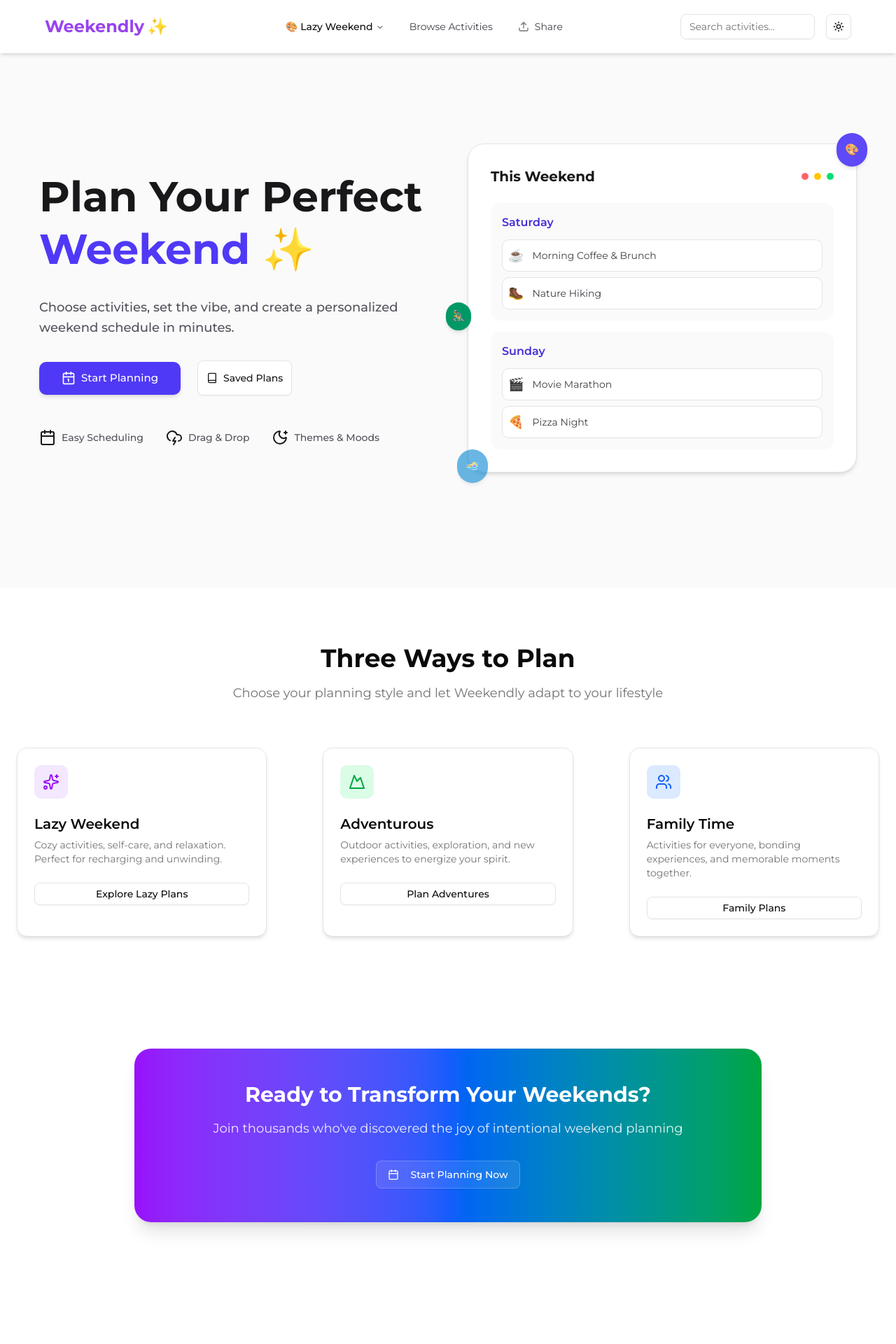
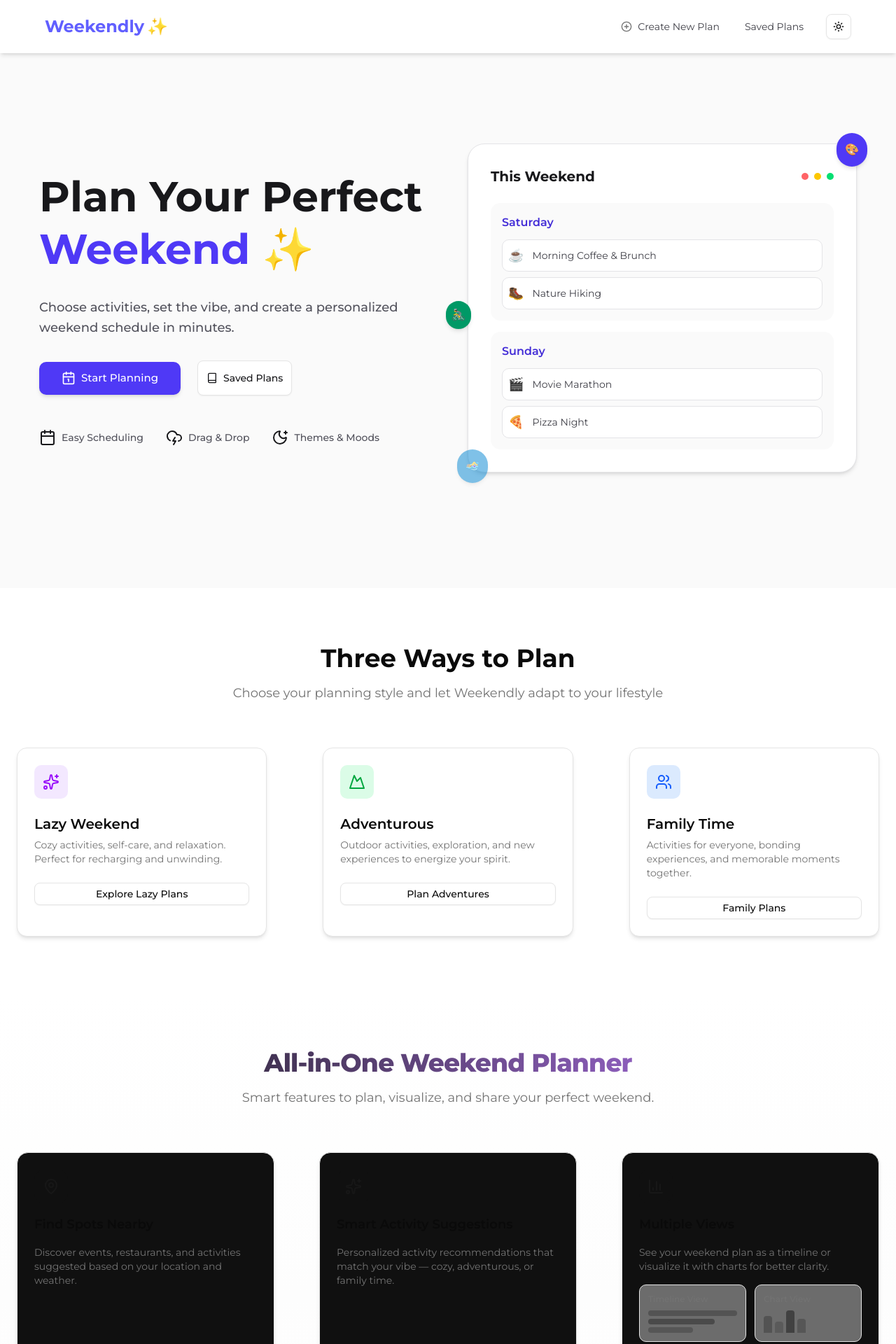
Before and after one commit to axnand/planner, a Next.js app: page / in a window 1280 px wide. Shown: the top 1920 px of the page at 70% size. Before the commit the page ends 1826 px from the top, so only its background shows below. Built offline with nearby package versions, Linux system fonts and the light colour scheme.

Commit message:
ui fixation

```diff
--- a/src/app/page.js
+++ b/src/app/page.js
@@ -6,6 +6,7 @@ import ThemeToggle from "@/components/ThemeToggle";
 
 import Link from 'next/link';
 import Image from "next/image";
+import Features from "@/components/Features";
 
 
 export default function Home() {
@@ -13,6 +14,7 @@ export default function Home() {
     <>
     <HeroSection/>
     <FeatureSection/>
+    <Features/>
     <CTASection/>
     </>
   );
--- a/src/components/CTASection.jsx
+++ b/src/components/CTASection.jsx
@@ -9,24 +9,28 @@ export default function CTASection() {
 
   return (
     <section className="px-6 py-20">
-      <div className="mx-auto max-w-4xl text-center">
-        <div className="rounded-3xl bg-gradient-to-r from-purple-600 via-blue-600 to-green-600 p-12 text-white shadow-xl">
-          <h2 className="mb-4 text-3xl font-bold">
-            Ready to Transform Your Weekends?
+      <div className="mx-auto max-w-5xl text-center">
+        <div className="relative rounded-3xl p-12 shadow-2xl bg-white/10 backdrop-blur-md border border-white/20">
+  <h2 className="text-4xl md:text-6xl font-extrabold tracking-tight bg-gradient-to-r from-primary via-purple-400 to-pink-500 bg-clip-text text-transparent">
+    Plan Smarter, Enjoy Harder
   </h2>
-          <p className="mb-8 text-lg opacity-90">
-            Join thousands who've discovered the joy of intentional weekend planning
+  <p className="mb-8 mt-5 text-lg text-gray-100 text-center max-w-2xl mx-auto">
+    Weekendly makes planning simple, fun, and shareable — so you can focus on making memories.
   </p>
+  <div className="flex justify-center">
     <Button
       size="lg"
       onClick={() => setShowPlanner(true)}
-            className="bg-white/10 border border-white/20 text-white hover:bg-white/20 hover:text-white transition-colors"
+      className="bg-gradient-to-r cursor-pointer from-fuchsia-500 via-purple-500 to-primary text-white font-semibold px-8 py-4 rounded-full hover:scale-105 transition-transform shadow-lg"
     >
       <Calendar className="mr-2 h-5 w-5" />
       Start Planning Now
     </Button>
   </div>
 </div>
+
+
+      </div>
     </section>
   )
 }
--- /dev/null
+++ b/src/components/Features.jsx
@@ -0,0 +1,103 @@
+import { BarChart3, Calendar, Download, MapPin, Share2, Sparkles } from "lucide-react"
+import { Card } from "./ui/card"
+
+export default function Features(){
+
+    const feature =[
+        {
+          title: "Find Spots Nearby",
+          desc: "Discover events, restaurants, and activities suggested based on your location and weather.",
+          icon: <MapPin className="h-6 w-6 text-primary" />,
+        },
+        {
+          title: "Smart Activity Suggestions",
+          desc: "Personalized activity recommendations that match your vibe — cozy, adventurous, or family time.",
+          icon: <Sparkles className="h-6 w-6 text-primary" />,
+        },
+        {
+          title: "Multiple Views",
+          desc: "See your weekend plan as a timeline or visualize it with charts for better clarity.",
+          icon: <BarChart3 className="h-6 w-6 text-primary" />,
+          preview: true,
+        },
+        {
+          title: "Extend Your Weekend",
+          desc: "Option to stretch your plans across Friday evening or Monday morning for extra fun.",
+          icon: <Calendar className="h-6 w-6 text-primary" />,
+        },
+        {
+          title: "Save & Export",
+          desc: "Save your plans securely, export as PDF or poster image, and share with your friends.",
+          icon: <Download className="h-6 w-6 text-primary" />,
+        },
+        {
+          title: "Shareable Links",
+          desc: "Generate a unique link for each plan so you can invite friends to join instantly.",
+          icon: <Share2 className="h-6 w-6 text-primary" />,
+        },
+      ]
+    return(
+        <section className="px-6 py-20 bg-gradient-to-b from-background via-muted/20 to-background">
+  <div className="mx-auto max-w-7xl">
+    {/* Header */}
+    <div className="mb-16 text-center space-y-4">
+      <h2 className="text-4xl font-extrabold tracking-tight bg-gradient-to-r from-primary to-purple-400 bg-clip-text text-transparent">
+        All-in-One Weekend Planner
+      </h2>
+      <p className="text-lg text-muted-foreground max-w-2xl mx-auto">
+        Smart features to plan, visualize, and share your perfect weekend.
+      </p>
+    </div>
+
+    {/* Features Grid */}
+    <div className="grid gap-16 md:grid-cols-2 lg:grid-cols-3">
+      {feature.map((feature, i) => (
+        <Card
+          key={i}
+
+          className="group relative border overflow-hidden bg-[#101010] p-6 shadow-md transition-all duration-300 hover:shadow-xl hover:-translate-y-1 hover:border-primary/40 rounded-2xl"
+        >
+          {/* Glow overlay */}
+          <div className="absolute inset-0 bg-gradient-to-tr from-primary/10 via-transparent to-purple-500/10 opacity-0 group-hover:opacity-100 transition-opacity duration-500" />
+
+          <div className="relative space-y-4">
+            <div className="inline-flex h-12 w-12 items-center justify-center rounded-xl bg-primary/10 group-hover:scale-110 transition-transform duration-300">
+              {feature.icon}
+            </div>
+            <h3 className="text-lg font-semibold text-card-foreground">{feature.title}</h3>
+            <p className="text-sm text-muted-foreground">{feature.desc}</p>
+
+            {/* Special preview for Multiple Views */}
+            {feature.preview && (
+              <div className="mt-4 flex gap-3">
+                <div className="flex-1 rounded-lg bg-muted/40 p-3 border border-border">
+                  <div className="text-xs font-medium text-muted-foreground mb-2">Timeline View</div>
+                  <div className="space-y-1">
+                    <div className="h-2 bg-primary/30 rounded"></div>
+                    <div className="h-2 bg-primary/40 rounded w-3/4"></div>
+                    <div className="h-2 bg-primary/25 rounded w-1/2"></div>
+                  </div>
+                </div>
+                <div className="flex-1 rounded-lg bg-muted/40 p-3 border border-border">
+                  <div className="text-xs font-medium text-muted-foreground mb-2">Chart View</div>
+                  <div className="flex items-end gap-1 h-8">
+                    <div className="bg-primary/30 rounded-t w-3 h-6"></div>
+                    <div className="bg-primary/20 rounded-t w-3 h-4"></div>
+                    <div className="bg-primary/50 rounded-t w-3 h-8"></div>
+                    <div className="bg-primary/25 rounded-t w-3 h-5"></div>
+                  </div>
+                </div>
+              </div>
+            )}
+          </div>
+        </Card>
+      ))}
+    </div>
+
+
+
+  </div>
+</section>
+
+    )
+}
--- a/src/components/HeroSection.jsx
+++ b/src/components/HeroSection.jsx
@@ -50,21 +50,25 @@ const HeroSection = () => {
 
             {/* CTA Buttons */}
             <div className="flex flex-col sm:flex-row gap-6 justify-center lg:justify-start lg:items-center">
+              <Link href="/weekend-planner">
               <button
                 className="px-8 py-3 text-[15px] bg-indigo-600 flex items-center gap-2 cursor-pointer text-white font-medium rounded-lg hover:bg-indigo-700 transition-all duration-200 shadow-md"
               >
                 <Calendar1 className='h-5 w-5'/>
-                <Link href="/weekend-planner">Start Planning</Link>
+                Start Planning
               </button>
+              </Link>
+              <Link href="/saved">
               <Button
                 variant="outline"
                 className={`px-8 py-6 cursor-pointer`}
 
               >
                 <Book className="h-4 w-4" />
-                <Link href="/saved">Saved Plans</Link>
+                Saved Plans
 
               </Button>
+              </Link>
             </div>
 
             {/* Features Preview */}
--- a/src/components/Navbar.jsx
+++ b/src/components/Navbar.jsx
@@ -15,7 +15,7 @@ import {
 import { Button } from "@/components/ui/button"
 import { Input } from "@/components/ui/input"
 import ThemeSwitcher from "./ThemeSwitcher"
-import { Upload } from "lucide-react"
+import { Plus, PlusCircle, PlusCircleIcon, Upload } from "lucide-react"
 
 const themes = ["Lazy Weekend", "Adventurous", "Family"]
 const savedPlans = [
@@ -31,50 +31,34 @@ export default function WeekendlyNavbar() {
       <div className="container mx-auto px-6 py-3 flex items-center justify-between">
 
         {/* Logo */}
-        <Link href="/" className="text-2xl font-bold text-[#9843ed] flex items-center space-x-1">
+        <Link href="/" className="text-2xl font-bold text-indigo-500 flex items-center space-x-1">
           <span>Weekendly</span>
           <span>✨</span>
         </Link>
 
         {/* Desktop Navigation */}
-        <div className="hidden md:flex items-center space-x-6">
+        <div className="hidden md:flex items-center space-x-6 ">
           <NavigationMenu>
             <NavigationMenuList className="flex items-center space-x-4">
 
-              <NavigationMenuItem>
-                <NavigationMenuTrigger className="px-2 py-1 rounded-md hover:bg-indigo-50 dark:hover:bg-zinc-800">
-                  🎨 {themeType}
-                </NavigationMenuTrigger>
-                <NavigationMenuContent className="mt-1 p-2 bg-white dark:bg-zinc-900 rounded-md shadow-lg grid gap-2 w-48">
-                  {themes.map(theme => (
-                    <Button
-                      key={theme}
-                      variant="ghost"
-                      className="w-full text-left hover:bg-indigo-100 dark:hover:bg-zinc-800"
-                      onClick={() => setThemeType(theme)}
-                    >
-                      {theme}
-                    </Button>
-                  ))}
-                </NavigationMenuContent>
-              </NavigationMenuItem>
-              {/* Browse Activities */}
+
+              {/* Share / Export */}
               <NavigationMenuItem>
                 <NavigationMenuLink asChild>
-                  <Link href="/browse" className="px-2 py-1 rounded-md text-zinc-700 dark:text-zinc-200 hover:text-indigo-600 dark:hover:text-indigo-400">
-                    Browse Activities
+                  <Link href="/share" className="px-2 flex-row gap-2 items-center py-2 rounded-md text-zinc-700 dark:text-zinc-200 hover:text-indigo-600 dark:hover:text-indigo-400">
+                    <PlusCircleIcon/><span>Create New Plan</span>
+                  </Link>
+                </NavigationMenuLink>
+              </NavigationMenuItem>
+              <NavigationMenuItem>
+                <NavigationMenuLink asChild>
+                  <Link href="/saved" className="px-2 py-2 rounded-md text-zinc-700 dark:text-zinc-200 hover:text-indigo-600 dark:hover:text-indigo-400">
+                    Saved Plans
                   </Link>
                 </NavigationMenuLink>
               </NavigationMenuItem>
 
-              {/* Share / Export */}
-              <NavigationMenuItem>
-                <NavigationMenuLink asChild>
-                  <Link href="/share" className="px-2 flex-row gap-2 items-center py-1 rounded-md text-zinc-700 dark:text-zinc-200 hover:text-indigo-600 dark:hover:text-indigo-400">
-                    <Upload/><span>Share</span>
-                  </Link>
-                </NavigationMenuLink>
-              </NavigationMenuItem>
+
 
               {/* Theme Selector */}
 
@@ -84,6 +68,11 @@ export default function WeekendlyNavbar() {
             <NavigationMenuIndicator />
             <NavigationMenuViewport />
           </NavigationMenu>
+          <div className="flex gap-4">
+        <div className="hidden md:flex">
+          <ThemeSwitcher />
+        </div>
+        </div>
 
           {/* Search */}
 
@@ -91,12 +80,7 @@ export default function WeekendlyNavbar() {
         </div>
 
         {/* Right: Theme Toggle */}
-        <div className="flex gap-4">
-        <Input placeholder="Search activities..." className="w-48" />
-        <div className="hidden md:flex">
-          <ThemeSwitcher />
-        </div>
-        </div>
+
 
       </div>
     </nav>
--- a/src/components/PlanVisualisation.jsx
+++ b/src/components/PlanVisualisation.jsx
@@ -3,8 +3,11 @@ import { Card, CardContent, CardDescription, CardHeader, CardTitle } from "@/com
 import { Badge } from "@/components/ui/badge";
 import { Clock, MapPin } from "lucide-react";
 import { cn } from "@/lib/utils";
+import { useTheme } from "next-themes";
 
 const PlanVisualisation = ({ plan, viewMode }) => {
+  const { theme } = useTheme();
+
   const getThemeColor = (theme) => {
     switch (theme) {
       case "lazy": return "hsl(var(--theme-lazy))";
@@ -26,13 +29,12 @@ const PlanVisualisation = ({ plan, viewMode }) => {
   const getDayLabel = (day) => day.charAt(0).toUpperCase() + day.slice(1);
 
   if (viewMode === "chart") {
-    // Prepare data for charts
   const activitiesByDay = plan.activeDays.map(day => ({
     day: getDayLabel(day),
     activities: plan.scheduleItems.filter(item => item.day === day).length,
     totalTime: plan.scheduleItems
       .filter(item => item.day === day)
-        .reduce((sum, item) => sum + item.activity.estimatedTime, 0)
+      .reduce((sum, item) => sum + item.activity.estimatedTime, 0),
   }));
 
   const activitiesByCategory = plan.scheduleItems.reduce((acc, item) => {
@@ -44,38 +46,50 @@ const PlanVisualisation = ({ plan, viewMode }) => {
   const categoryData = Object.entries(activitiesByCategory).map(([category, count]) => ({
     category: category.charAt(0).toUpperCase() + category.slice(1),
     count,
-      fill: getThemeColor(plan.theme)
   }));
 
-    const COLORS = ["#8884d8", "#82ca9d", "#ffc658", "#ff7300", "#8dd1e1"];
+  // High contrast palettes for light/dark mode
+  const COLORS_LIGHT = ["#2563eb", "#16a34a", "#f59e0b", "#dc2626", "#9333ea"];
+  const COLORS_DARK = ["#60a5fa", "#4ade80", "#facc15", "#f87171", "#c084fc"];
+
+  const COLORS = theme === "dark" ? COLORS_DARK : COLORS_LIGHT;
 
   return (
     <div className="space-y-6">
       <div className="grid gap-6 md:grid-cols-2">
         {/* Activities by Day Chart */}
-          <Card className="border-card-border bg-surface">
+        <Card className="border-card-border bg-surface dark:bg-neutral-900">
           <CardHeader>
-              <CardTitle className="text-lg">Activities by Day</CardTitle>
-              <CardDescription>Number of activities planned for each day</CardDescription>
+            <CardTitle className="text-lg dark:text-white">Activities by Day</CardTitle>
+            <CardDescription className="dark:text-gray-300">
+              Number of activities planned for each day
+            </CardDescription>
           </CardHeader>
           <CardContent>
             <ResponsiveContainer width="100%" height={200}>
               <BarChart data={activitiesByDay}>
-                  <CartesianGrid strokeDasharray="3 3" />
-                  <XAxis dataKey="day" />
-                  <YAxis />
-                  <Tooltip />
-                  <Bar dataKey="activities" fill={getThemeColor(plan.theme)} />
+                <CartesianGrid strokeDasharray="3 3" stroke={theme === "dark" ? "#444" : "#ccc"} />
+                <XAxis dataKey="day" stroke={theme === "dark" ? "#fff" : "#000"} />
+                <YAxis stroke={theme === "dark" ? "#fff" : "#000"} />
+                <Tooltip
+                  contentStyle={{
+                    backgroundColor: theme === "dark" ? "#1f2937" : "#fff",
+                    color: theme === "dark" ? "#fff" : "#000",
+                  }}
+                />
+                <Bar dataKey="activities" fill={theme === "dark" ? "#60a5fa" : "#2563eb"} />
               </BarChart>
             </ResponsiveContainer>
           </CardContent>
         </Card>
 
         {/* Activities by Category Chart */}
-          <Card className="border-card-border bg-surface">
+        <Card className="border-card-border bg-surface dark:bg-neutral-900">
           <CardHeader>
-              <CardTitle className="text-lg">Activity Categories</CardTitle>
-              <CardDescription>Distribution of activities by category</CardDescription>
+            <CardTitle className="text-lg dark:text-white">Activity Categories</CardTitle>
+            <CardDescription className="dark:text-gray-300">
+              Distribution of activities by category
+            </CardDescription>
           </CardHeader>
           <CardContent>
             <ResponsiveContainer width="100%" height={200}>
@@ -85,15 +99,20 @@ const PlanVisualisation = ({ plan, viewMode }) => {
                   cx="50%"
                   cy="50%"
                   outerRadius={80}
-                    fill="#8884d8"
                   dataKey="count"
                   label={({ category, count }) => `${category}: ${count}`}
+                  labelStyle={{ fill: theme === "dark" ? "#fff" : "#000" }}
                 >
-                    {categoryData.map((entry, index) => (
-                      <Cell key={`cell-${index}`} fill={COLORS[index % COLORS.length]} />
+                  {categoryData.map((_, index) => (
+                    <Cell key={index} fill={COLORS[index % COLORS.length]} />
                   ))}
                 </Pie>
-                  <Tooltip />
+                <Tooltip
+                  contentStyle={{
+                    backgroundColor: theme === "dark" ? "#1f2937" : "#fff",
+                    color: theme === "dark" ? "#fff" : "#000",
+                  }}
+                />
               </PieChart>
             </ResponsiveContainer>
           </CardContent>
@@ -102,28 +121,38 @@ const PlanVisualisation = ({ plan, viewMode }) => {
 
       {/* Summary Stats */}
       <div className="grid gap-4 md:grid-cols-4">
-          <Card className="border-card-border bg-surface p-4">
-            <div className="text-2xl font-bold text-card-foreground">{plan.scheduleItems.length}</div>
-            <div className="text-sm text-muted-foreground">Total Activities</div>
+        <Card className="border-card-border bg-surface dark:bg-neutral-900 p-4">
+          <div className="text-2xl font-bold text-card-foreground dark:text-white">
+            {plan.scheduleItems.length}
+          </div>
+          <div className="text-sm text-muted-foreground dark:text-gray-400">Total Activities</div>
         </Card>
-          <Card className="border-card-border bg-surface p-4">
-            <div className="text-2xl font-bold text-card-foreground">{plan.activeDays.length}</div>
-            <div className="text-sm text-muted-foreground">Days Planned</div>
+        <Card className="border-card-border bg-surface dark:bg-neutral-900 p-4">
+          <div className="text-2xl font-bold text-card-foreground dark:text-white">
+            {plan.activeDays.length}
+          </div>
+          <div className="text-sm text-muted-foreground dark:text-gray-400">Days Planned</div>
         </Card>
-          <Card className="border-card-border bg-surface p-4">
-            <div className="text-2xl font-bold text-card-foreground">
-              {Math.round(plan.scheduleItems.reduce((sum, item) => sum + item.activity.estimatedTime, 0) / 60)}h
+        <Card className="border-card-border bg-surface dark:bg-neutral-900 p-4">
+          <div className="text-2xl font-bold text-card-foreground dark:text-white">
+            {Math.round(
+              plan.scheduleItems.reduce((sum, item) => sum + item.activity.estimatedTime, 0) / 60
+            )}
+            h
           </div>
-            <div className="text-sm text-muted-foreground">Total Time</div>
+          <div className="text-sm text-muted-foreground dark:text-gray-400">Total Time</div>
         </Card>
-          <Card className="border-card-border bg-surface p-4">
-            <div className="text-2xl font-bold text-card-foreground">{Object.keys(activitiesByCategory).length}</div>
-            <div className="text-sm text-muted-foreground">Categories</div>
+        <Card className="border-card-border bg-surface dark:bg-neutral-900 p-4">
+          <div className="text-2xl font-bold text-card-foreground dark:text-white">
+            {Object.keys(activitiesByCategory).length}
+          </div>
+          <div className="text-sm text-muted-foreground dark:text-gray-400">Categories</div>
         </Card>
       </div>
     </div>
   );
 }
+
 
   // Timeline View
   const timeSlots = ["morning", "afternoon", "evening"];
--- a/src/components/WeekendPlanner.jsx
+++ b/src/components/WeekendPlanner.jsx
@@ -21,6 +21,7 @@ import {
   DialogHeader,
   DialogTitle,
 } from "@/components/ui/dialog"
+import ThemeSwitcher from "./ThemeSwitcher";
 
 
 const WeekendPlanner = ({ onBack }) => {
@@ -239,7 +240,9 @@ const WeekendPlanner = ({ onBack }) => {
               <Plus className="h-4 w-4" />
               Add Activity
             </Button>
+            <ThemeSwitcher />
           </div>
+
         </div>
       </header>
 
```
Also changed, not shown: src/components/SavedPlansManager.jsx (+10 -3 lines). Lines whose indentation alone changed are shown as unchanged.
